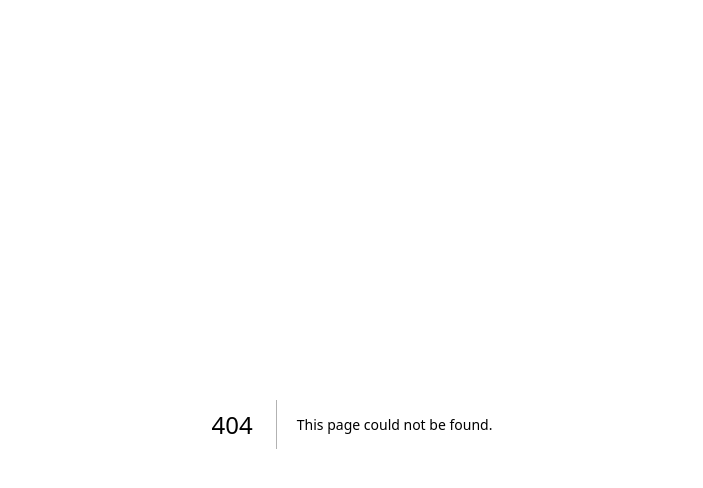
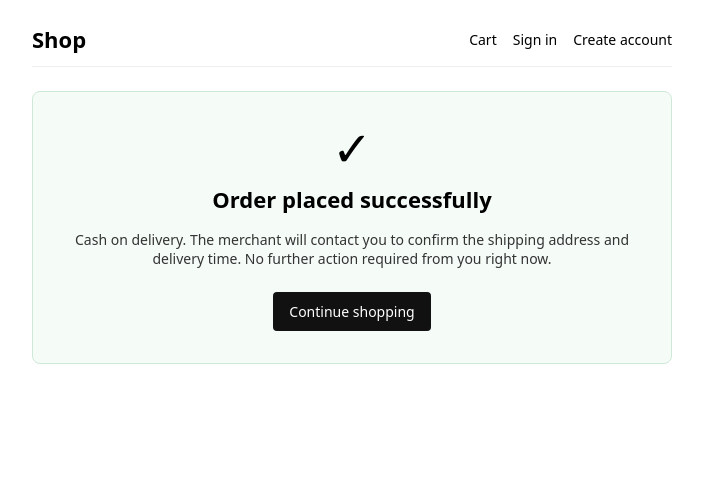
Before and after one commit to medcharaf111/souq-front, a Next.js app: page /order/confirmed in a window 1280 px wide. Before the commit this address had no page. Shown: the top 488 px of the page, without its empty margins (288-991 px from the left). Built offline with nearby package versions, Linux system fonts and the light colour scheme; no server answers.

Commit message:
After checkout: COD/paid orders land on our /order/confirmed page; only redirect to Salla when payment pending

```diff
--- /dev/null
+++ b/src/app/order/confirmed/page.tsx
@@ -0,0 +1,84 @@
+import Header from "../../Header";
+
+export const dynamic = "force-dynamic";
+
+export default async function OrderConfirmedPage({
+  searchParams,
+}: {
+  searchParams: Promise<Record<string, string | string[] | undefined>>;
+}) {
+  const sp = await searchParams;
+  const orderId = typeof sp.order_id === "string" ? sp.order_id : null;
+  const sallaUrl = typeof sp.salla_url === "string" ? sp.salla_url : null;
+  const pendingPayment = sp.pending_payment === "1";
+
+  return (
+    <main style={{ maxWidth: 640, margin: "0 auto" }}>
+      <Header />
+
+      <div
+        style={{
+          background: "#f5fbf7",
+          border: "1px solid #cfe9d8",
+          borderRadius: 8,
+          padding: 32,
+          textAlign: "center",
+          marginTop: 24,
+        }}
+      >
+        <div style={{ fontSize: 48, lineHeight: 1, marginBottom: 12 }}>✓</div>
+        <h1 style={{ margin: 0, fontSize: 22 }}>Order placed successfully</h1>
+        {orderId && (
+          <p style={{ marginTop: 8, fontSize: 14, color: "#555" }}>
+            Order reference: <strong>#{orderId}</strong>
+          </p>
+        )}
+
+        {pendingPayment ? (
+          <p style={{ marginTop: 16, fontSize: 14 }}>
+            Payment is still required. We&apos;re sending you to the secure payment page now.
+          </p>
+        ) : (
+          <p style={{ marginTop: 16, fontSize: 14, color: "#333" }}>
+            Cash on delivery. The merchant will contact you to confirm the
+            shipping address and delivery time. No further action required from you
+            right now.
+          </p>
+        )}
+
+        <div style={{ marginTop: 24, display: "flex", gap: 12, justifyContent: "center" }}>
+          <a
+            href="/"
+            style={{
+              padding: "10px 16px",
+              background: "#111",
+              color: "white",
+              borderRadius: 4,
+              textDecoration: "none",
+              fontSize: 14,
+            }}
+          >
+            Continue shopping
+          </a>
+          {sallaUrl && (
+            <a
+              href={sallaUrl}
+              target="_blank"
+              rel="noreferrer"
+              style={{
+                padding: "10px 16px",
+                border: "1px solid #ccc",
+                color: "#333",
+                borderRadius: 4,
+                textDecoration: "none",
+                fontSize: 14,
+              }}
+            >
+              View on merchant&apos;s site →
+            </a>
+          )}
+        </div>
+      </div>
+    </main>
+  );
+}
```
Also changed, not shown: src/app/checkout/CheckoutForm.tsx (+11 -4 lines).
